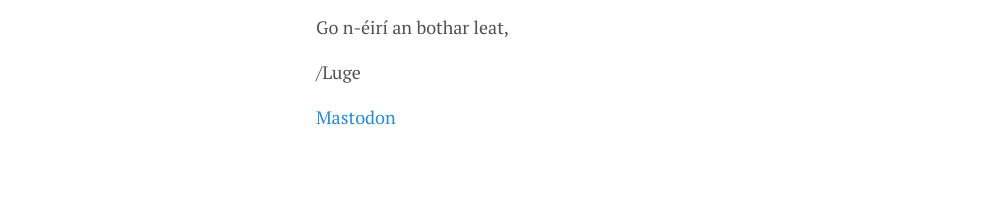
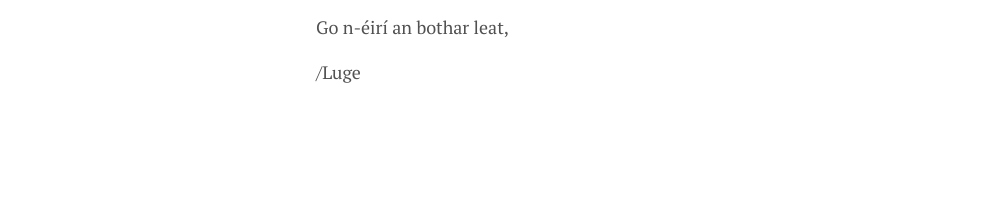
Before and after one commit to lgeurts/lgeurts.github.io, a Jekyll site: the page built from about.md, in a window 1280 px wide. Shown: the part 1190-1390 px from the top of the page, without its empty margins (0-995 px from the left). Built offline with Jekyll 4.4.1, drawn with Linux system fonts in a browser that asks for light colours; nearby versions of some CDN libraries; after the commit the page ends 1348 px from its top, so only the background shows below that.

Commit message:
Update about.md

```diff
--- a/about.md
+++ b/about.md
@@ -20,5 +20,3 @@
 Go n-éirí an bothar leat,
 
 /Luge
-
-<a rel="me" href="https://fosstodon.org/@lgeurts">Mastodon</a>
```
